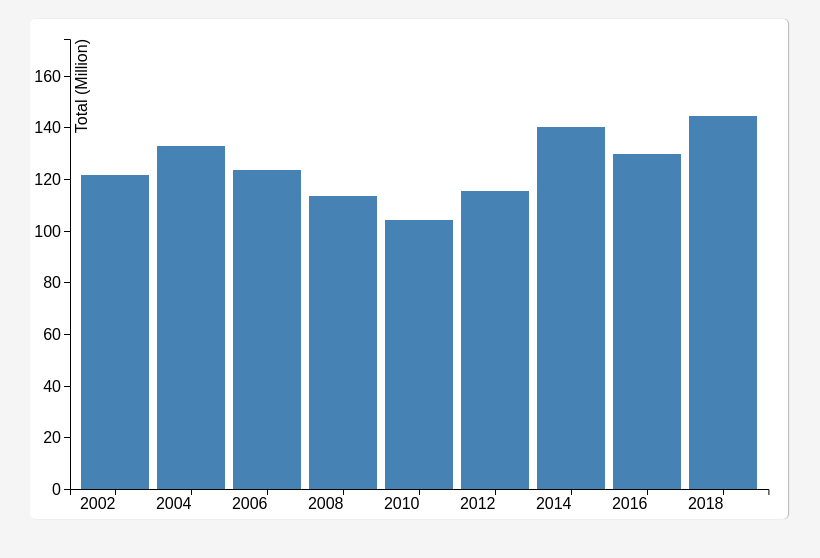
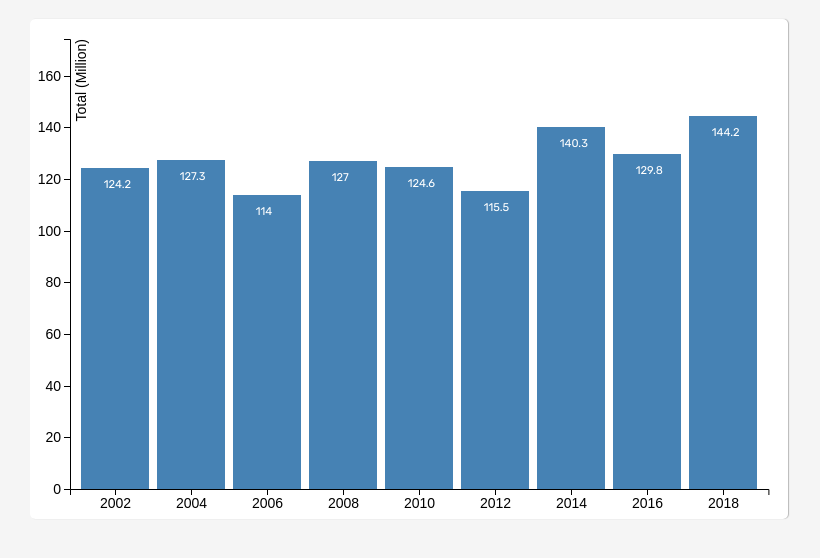
Before and after one commit to LuuuFan/petta, a website built with webpack: page index.html in a window 1280 px wide. Shown: the part 62-620 px from the top of the page, without its empty margins (231-1051 px from the left). Built offline with nearby package versions, Linux system fonts and the light colour scheme.

Commit message:
adjust bars to g

```diff
--- a/application.css
+++ b/application.css
@@ -30,8 +30,12 @@ body{
   fill: steelblue;
 }
 
-#year-chart g text{
+.axis text{
   fill: black;
-  font-size: 16px;
-  text-anchor: end;
+  font-size: 14px;
 }
+
+.bars text{
+  fill: white;
+  font-size: 0.7em;
+}
--- a/data/year.csv
+++ b/data/year.csv
@@ -1,10 +1,10 @@
 Year,Total,Dog,Cat,Freshwater Fish,Bird,Small Animal,Reptile,Horse,Saltwater Fish
-2002,121.4,46.3,38.9,11.9,5.7,5,4.6,2.4,0.7
-2004,132.8,46.3,38.9,11.9,5.7,5,4.6,2.4,0.7
-2006,123.4,46.3,38.9,11.9,5.7,5,4.6,2.4,0.7
-2008,113.5,46.3,38.9,11.9,5.7,5,4.6,2.4,0.7
-2010,104.2,46.3,38.9,11.9,5.7,5,4.6,2.4,0.7
-2012,115.5,46.3,38.9,11.9,5.7,5,4.6,2.4,0.7
+2002,124.2,50.2,41.3,12.9,5.9,6.1,4.6,2.1,1.1
+2004,127.3,49.8,42.8,14.1,6.2,6.6,4.6,2.3,0.9
+2006,114,43.2,37.6,13.2,5.8,5.9,4.6,2.4,1.3
+2008,127,52.8,39.2,13.8,6.3,6.3,4.6,2.3,1.7
+2010,124.6,51.8,38.6,12.7,7.1,6.2,4.6,2.5,1.1
+2012,115.5,46.3,38.9,11.9,5.7,6.1,4.6,2.4,0.7
 2014,140.3,56.7,45.3,14.3,6.9,6.9,5.6,2.8,1.8
 2016,129.8,54.4,42.9,12.3,6.1,5.4,4.9,2.5,1.3
 2018,144.2,60.2,47.1,12.5,7.9,6.7,4.7,2.6,2.5
--- a/lib/year.js
+++ b/lib/year.js
@@ -38,15 +38,22 @@ const createBars = () => {
         .attr('text-anchor', 'end')
         .text('Total (Million)');
 
-    g.selectAll('.bar')
-      .data(data)
-      .enter().append('rect')
-        .attr('class', 'bar')
-        .attr('x', (d)=>(x(d.Year)))
-        .attr('y', (d)=>(y(d.Total)))
-        .attr('width', x.bandwidth())
-        .attr('height', (d)=>(height - y(d.Total)))
-        .append('text').text((d)=>(`${d.Total}`));
+    const bar = g.append('g').attr('class', 'bars');
+
+    bar.selectAll('.bar').data(data).enter()
+        .append('rect')
+          .attr('class', 'bar')
+          .attr('x', (d)=>(x(d.Year)))
+          .attr('y', (d)=>(y(d.Total)))
+          .attr('width', x.bandwidth())
+          .attr('height', (d)=>(height - y(d.Total)));
+
+    bar.selectAll('text').data(data).enter()
+          .append('text')
+          .attr('x', (d)=>(x(d.Year) + x.bandwidth() / 3))
+          .attr('y', (d)=>(y(d.Total) + 20))
+          .attr('fill', 'white')
+          .text((d)=>(`${d.Total}`));
   });
 }
 
```
Also changed, not shown: 1 other file.
